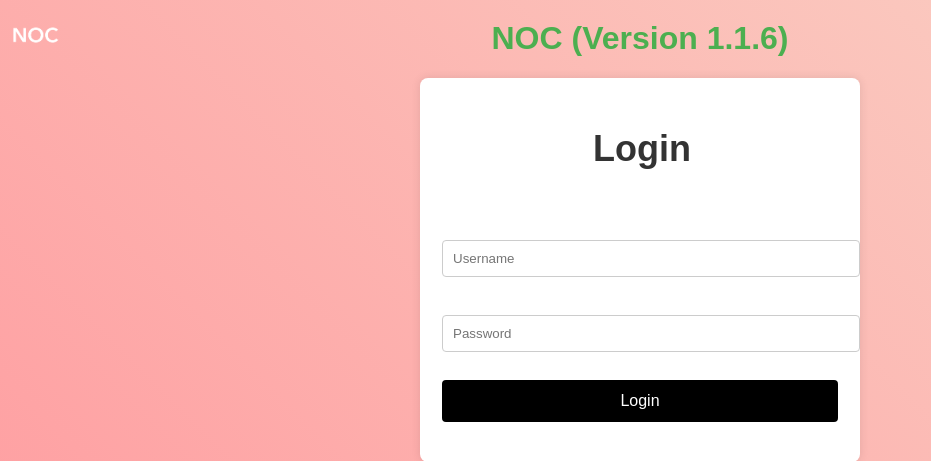
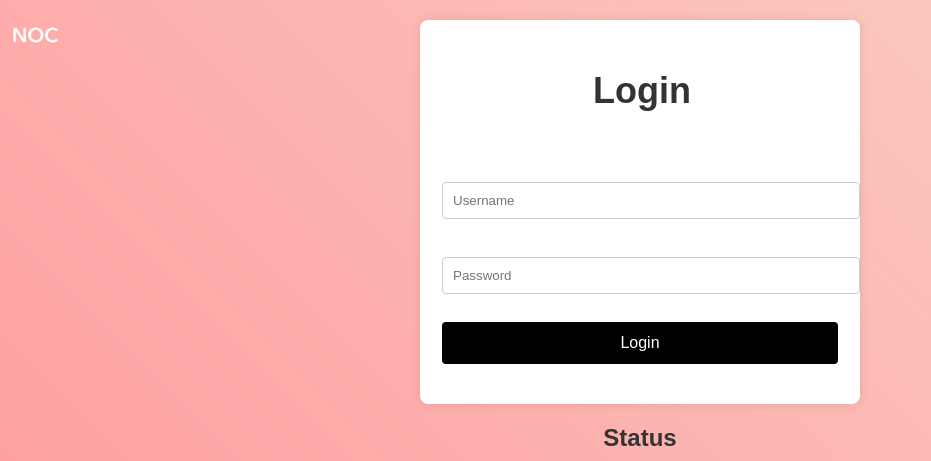
Before and after one commit to kyd888/Noc-using-Instagrapi, a Flask app: page / in a window 1280 px wide. Shown: the top 461 px of the page, without its empty margins (0-931 px from the left). Run offline with Flask 2, Linux system fonts and the light colour scheme.

Commit message:
Update index.html

```diff
--- a/templates/index.html
+++ b/templates/index.html
@@ -9,7 +9,6 @@
     <div class="logo-container">
         <img src="{{ url_for('static', filename='logo.png') }}" alt="NOC Logo" class="logo">
     </div>
-    <h1>NOC (Version {{ version }})</h1>
     <form id="login-form" method="POST">
         <fieldset class="no-border">
             <legend><h2>Login</h2></legend>
```
